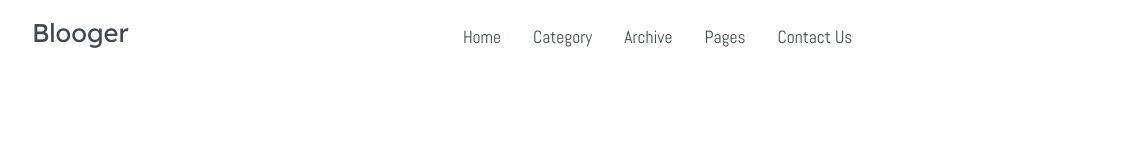
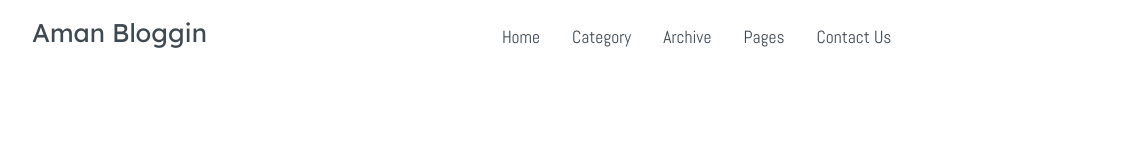
Before and after one commit to amansingh1701/Blogging-Website, a website: page index.html in a window 1280 px wide. Shown: the full height of the page, 0-1142 px from the left. Drawn offline with Linux system fonts and the light colour scheme.

Commit message:
Changing name

```diff
--- a/index.html
+++ b/index.html
@@ -17,7 +17,7 @@
     <nav class="nav">
       <div class="nav-menu flex-row">
         <div class="nav-brand">
-          <a href="#" class="text-gray">Blooger</a>
+          <a href="#" class="text-gray">Aman Bloggin</a>
         </div>
         <div class="toggle-collapse">
           <div class="toggle-icons">
```
Also changed, not shown: package.json (added, +23 -0 lines), 1 other file.
